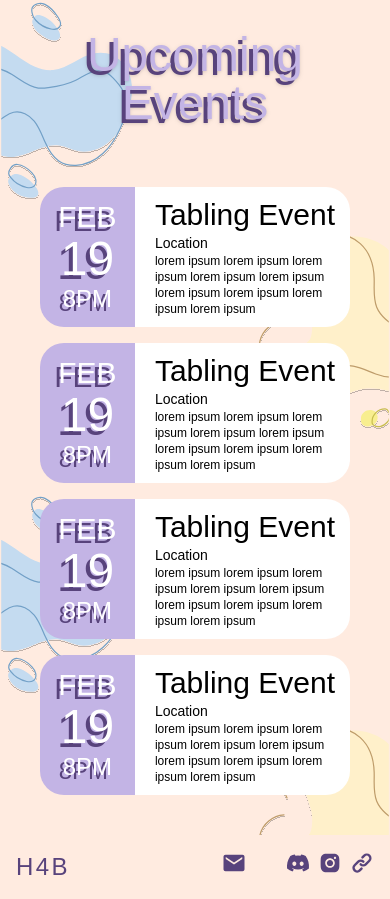
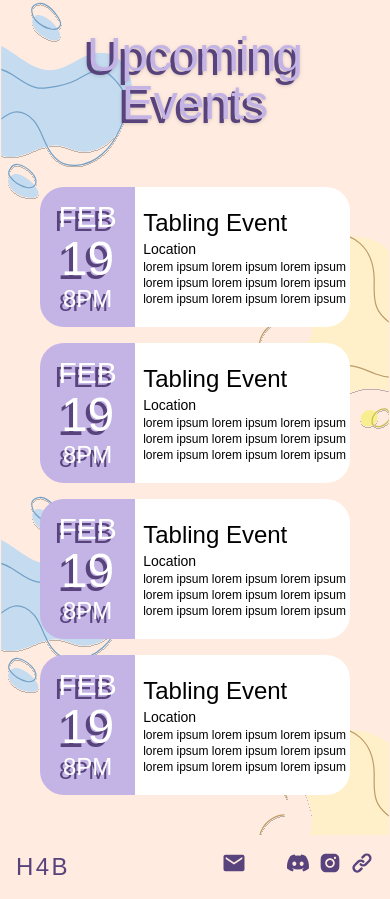
Before and after one commit to acm-ucr/h4b-website, a Next.js app: page / in a window 390 px wide. Shown: the part 1571-2470 px from the top of the page. Built offline with nearby package versions, Linux system fonts and the light colour scheme; some icons are missing; a web font is replaced by a local one; what tailwindcss-animated would draw is missing.

Commit message:
Adjust Mobile responsiveness for upcoming events

```diff
--- a/src/components/home/UpcomingCard.jsx
+++ b/src/components/home/UpcomingCard.jsx
@@ -20,10 +20,14 @@ const UpcomingCard = ({
             {time}
           </div>
         </div>
-        <div className="flex flex-col bg-white w-3/4 rounded-r-3xl text-left pl-5 justify-center">
-          <div className="text-3xl md:text-5xl font-omc">{event}</div>
-          <div className="text-sm md:text-m font-omc">{location}</div>
-          <div className="text-xs md:text-sm ">{description}</div>
+        <div className="flex flex-col bg-white w-3/4 rounded-r-3xl text-left justify-center pl-2 md:pl-3 lg:pl-5">
+          <div className="text-2xl sm:3xl md:4xl lg:text-5xl font-omc">
+            {event}
+          </div>
+          <div className="text-sm sm:text-base md:lg lg:text-m font-omc">
+            {location}
+          </div>
+          <div className="text-xs lg:text-sm ">{description}</div>
         </div>
       </div>
     </div>
```
